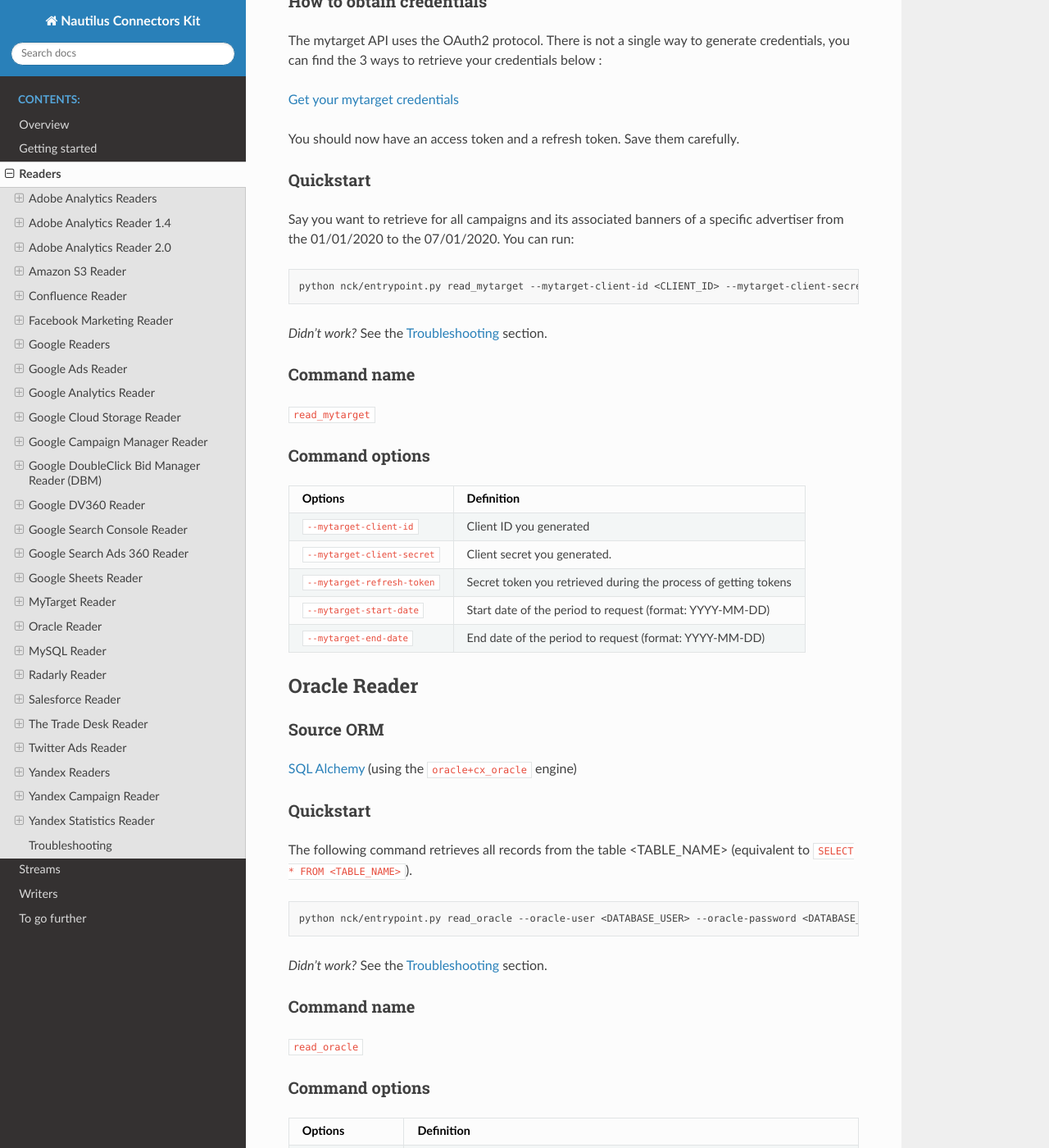
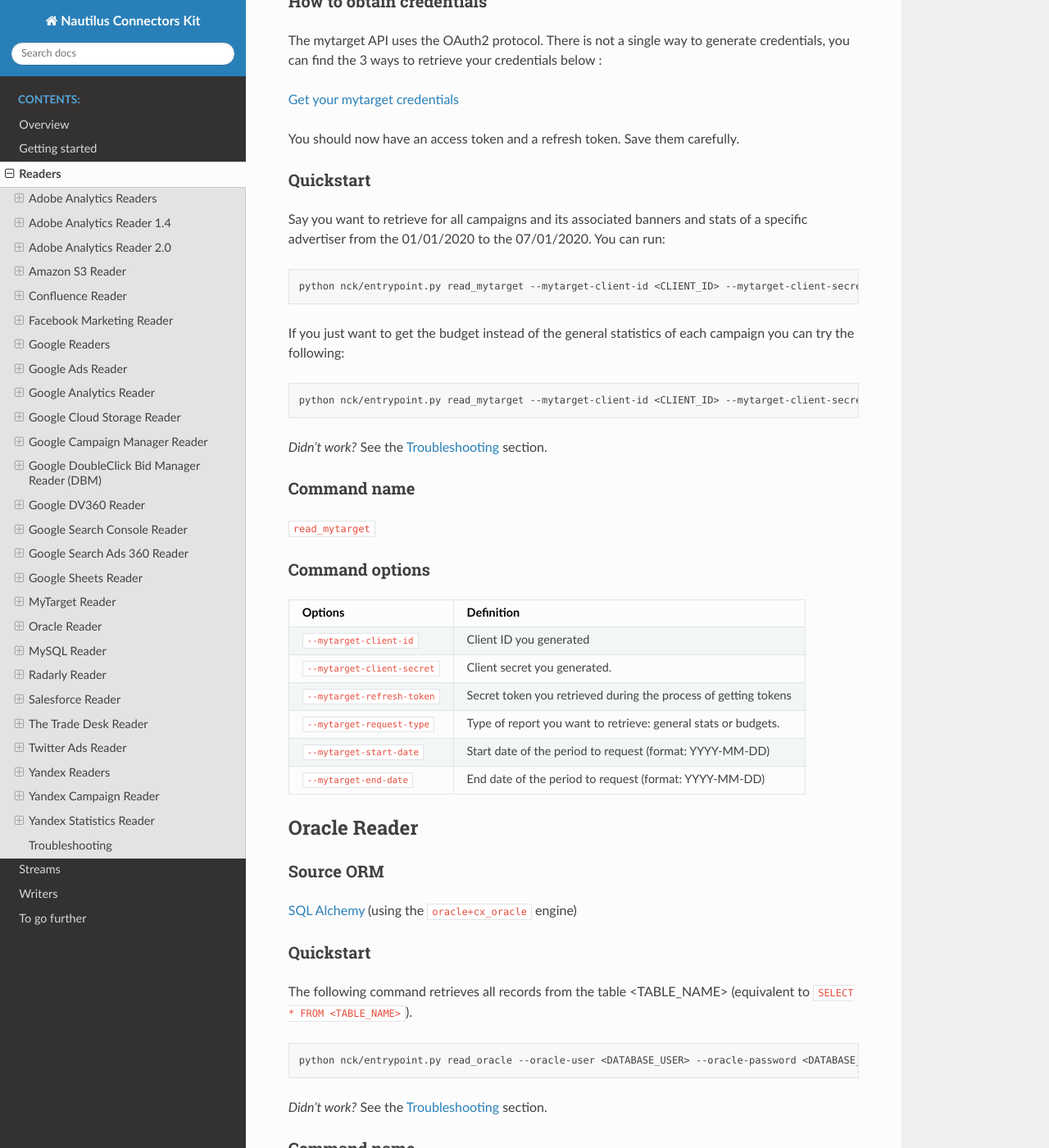
Before and after one commit to artefactory/artefactory-connectors-kit, a Sphinx documentation site: the page built from docs/source/readers.rst, in a window 1280 px wide and 1400 px high, scrolled down 25261 px. Shown: the whole window at 82% size. Built offline with Sphinx 7.4.7 and the Read the Docs theme 2.0.0, drawn with Linux system fonts in a browser that asks for light colours.

Commit message:
fix: add resquest type

```diff
--- a/docs/source/readers.rst
+++ b/docs/source/readers.rst
@@ -981,11 +981,19 @@
 Quickstart
 ----------
 
-Say you want to retrieve for all campaigns and its associated banners of a specific advertiser from the 01/01/2020 to the 07/01/2020. You can run:
+Say you want to retrieve for all campaigns and its associated banners and stats of a specific advertiser from the 01/01/2020 to the 07/01/2020. You can run:
 
 .. code-block:: shell
 
-    python nck/entrypoint.py read_mytarget --mytarget-client-id <CLIENT_ID> --mytarget-client-secret <CLIENT_SECRET> --mytarget-refresh-token <REFRESH_TOKEN> --mytarget-start-date <START_DATE> --mytarget-end-date <END_DATE> write_console
+    python nck/entrypoint.py read_mytarget --mytarget-client-id <CLIENT_ID> --mytarget-client-secret <CLIENT_SECRET> --mytarget-refresh-token <REFRESH_TOKEN> --mytarget-request-type 'general' --mytarget-start-date <START_DATE> --mytarget-end-date <END_DATE> write_console
+
+
+If you just want to get the budget instead of the general statistics of each campaign you can try the following:
+
+.. code-block:: shell
+
+    python nck/entrypoint.py read_mytarget --mytarget-client-id <CLIENT_ID> --mytarget-client-secret <CLIENT_SECRET> --mytarget-refresh-token <REFRESH_TOKEN> --mytarget-request-type 'budget' --mytarget-start-date <START_DATE> --mytarget-end-date <END_DATE> write_console
+
 
 *Didn't work?* See the `Troubleshooting`_ section.
 
@@ -1005,6 +1013,7 @@
 ``--mytarget-client-id``        Client ID you generated
 ``--mytarget-client-secret``    Client secret you generated.
 ``--mytarget-refresh-token``    Secret token you retrieved during the process of getting tokens
+``--mytarget-request-type``     Type of report you want to retrieve: general stats or budgets.
 ``--mytarget-start-date``       Start date of the period to request (format: YYYY-MM-DD)
 ``--mytarget-end-date``         End date of the period to request (format: YYYY-MM-DD)
 ==============================  ===============================================================
```
